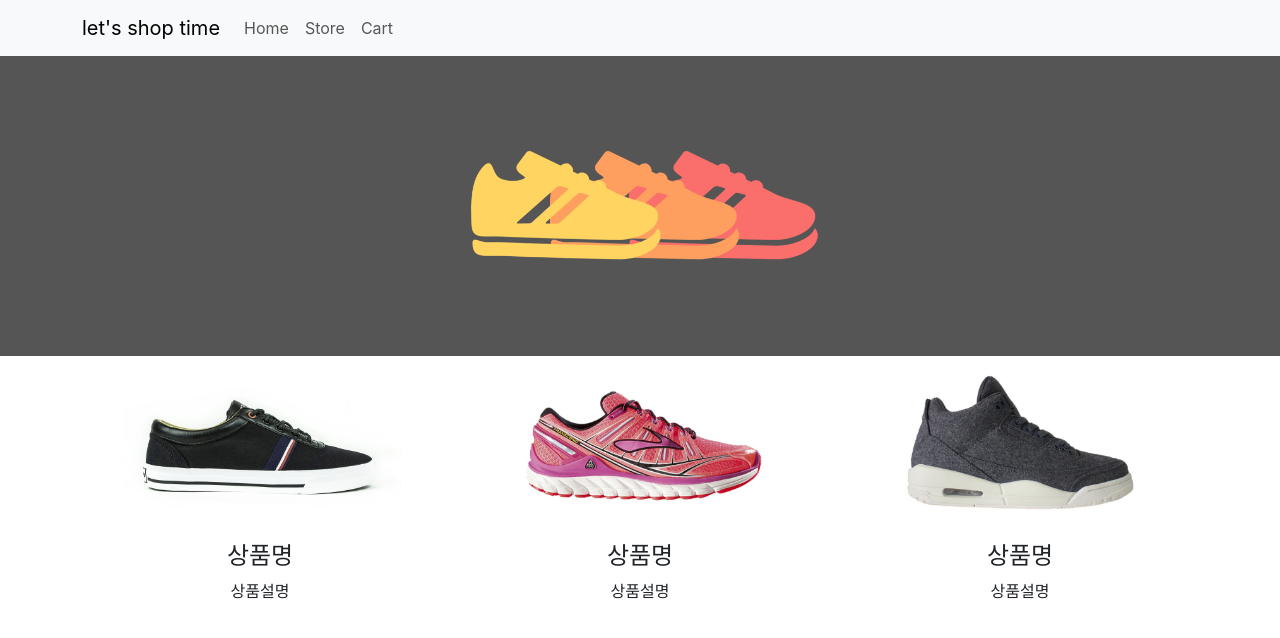
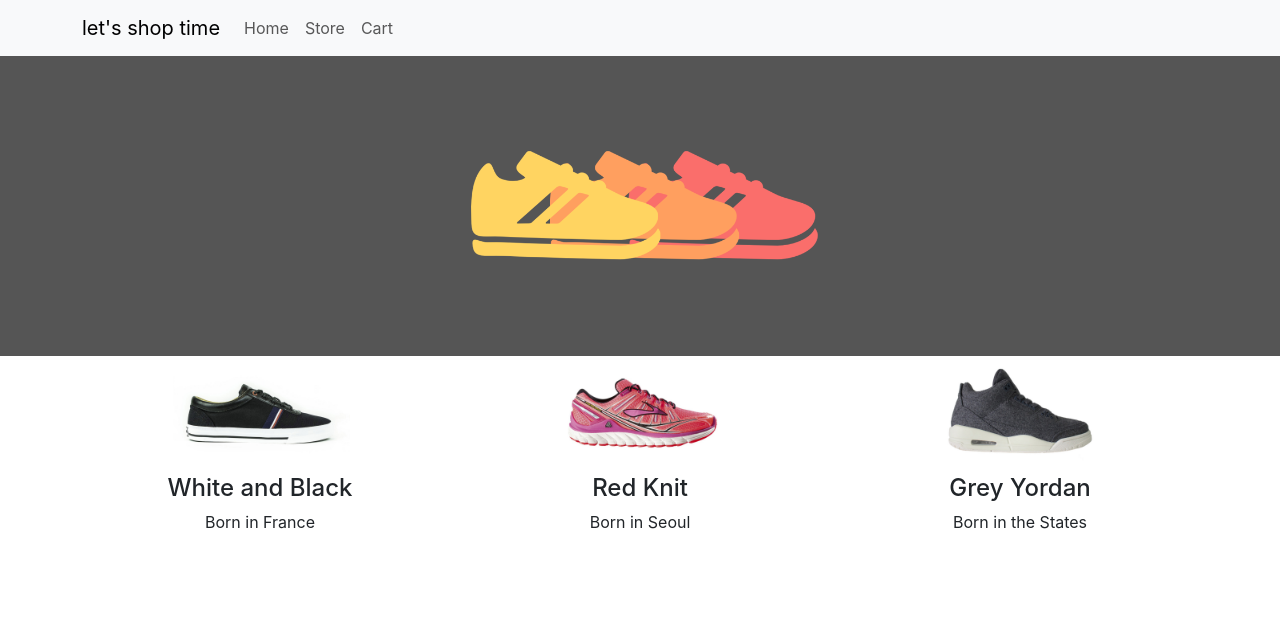
Before and after one commit to juncheolkim/prac_react3, a React (Create React App) app: page / in a window 1280 px wide. Shown: the top 638 px of the page. Built offline with nearby package versions, Linux system fonts and the light colour scheme.

Commit message:
feat : 데이터 관리
data.js에서 관리
export/import 문법 사용.

현재 데이터는 object자료형을 요소로 하는 array 자료형이다.

```diff
--- a/src/App.js
+++ b/src/App.js
@@ -1,8 +1,13 @@
+/* eslint-disable */
 import "./App.css";
 import { Navbar, Container, Nav, Row, Col } from "react-bootstrap";
 import bg from "./img/bg.png";
+import { useState } from "react";
+import data from "./data.js";
 
 function App() {
+    let [shoes] = useState(data);
+
     return (
         <div className="App">
             <Navbar bg="light" data-bs-theme="light">
@@ -22,34 +27,26 @@ function App() {
             ></div>
             <Container>
                 <Row>
-                    <Col>
-                        <img
-                            src={process.env.PUBLIC_URL + "/img/shoes1.jpg"}
-                            width="80%"
-                        />
-                        <h4>상품명</h4>
-                        <p>상품설명</p>
-                    </Col>
-                    <Col>
-                        <img
-                            src={process.env.PUBLIC_URL + "/img/shoes2.jpg"}
-                            width="80%"
-                        />
-                        <h4>상품명</h4>
-                        <p>상품설명</p>
-                    </Col>
-                    <Col>
-                        <img
-                            src={process.env.PUBLIC_URL + "/img/shoes3.jpg"}
-                            width="80%"
-                        />
-                        <h4>상품명</h4>
-                        <p>상품설명</p>
-                    </Col>
+                    {shoes.map((item, idx) => {
+                        return <Shoes idx={idx} item={item} key={idx} />;
+                    })}
                 </Row>
             </Container>
         </div>
     );
 }
 
+function Shoes(props) {
+    return (
+        <Col key={props.idx}>
+            <img
+                src={process.env.PUBLIC_URL + `/img/shoes${props.idx + 1}.jpg`}
+                width="180px"
+            />
+            <h4>{props.item.title}</h4>
+            <p>{props.item.content}</p>
+        </Col>
+    );
+}
+
 export default App;
--- /dev/null
+++ b/src/data.js
@@ -0,0 +1,24 @@
+let data = [
+    {
+        id: 0,
+        title: "White and Black",
+        content: "Born in France",
+        price: 120000,
+    },
+
+    {
+        id: 1,
+        title: "Red Knit",
+        content: "Born in Seoul",
+        price: 110000,
+    },
+
+    {
+        id: 2,
+        title: "Grey Yordan",
+        content: "Born in the States",
+        price: 130000,
+    },
+];
+
+export default data;
```
